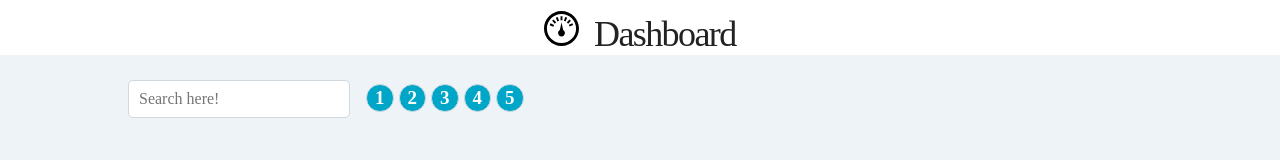
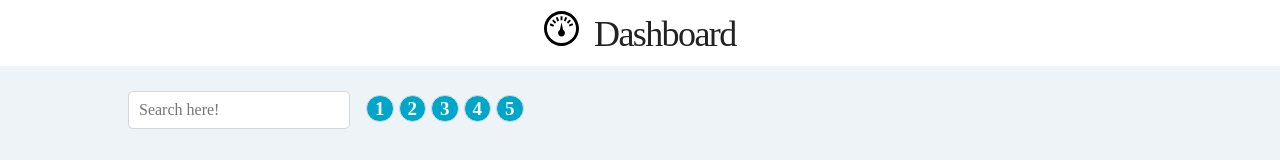
Before and after one commit to deniz946/ng-usabilla, an Angular app: page / in a window 1280 px wide. Shown: the top 160 px of the page. Built offline with nearby package versions, Linux system fonts and the light colour scheme; no server answers.

Commit message:
Added build for codigodiario and preview image in readme

```diff
--- a/package.json
+++ b/package.json
@@ -6,6 +6,7 @@
     "ng": "ng",
     "start": "ng serve",
     "build": "ng build --prod",
+    "build-codigodiario": "ng build --prod --base-href /usabilla/",
     "test": "ng test",
     "lint": "ng lint",
     "e2e": "ng e2e"
--- a/src/assets/scss/styles.scss
+++ b/src/assets/scss/styles.scss
@@ -4,6 +4,7 @@
 .dashboard-title {
   background-color: white;
   padding-top: 0.3em;
+  padding-bottom: 0.3em;
   font-size: 36px;
 
   & img {
```
Also changed, not shown: 1 other file (tests, documents, lock files or other folders).
